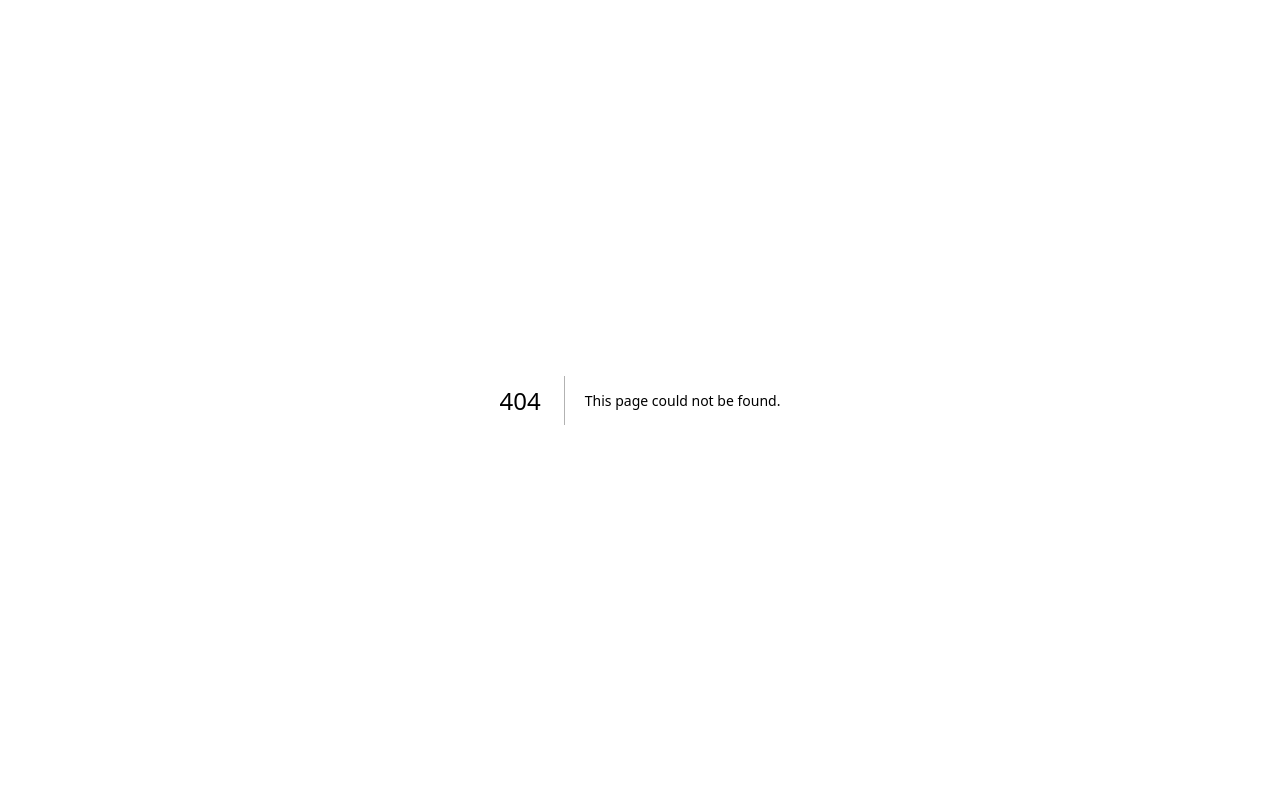
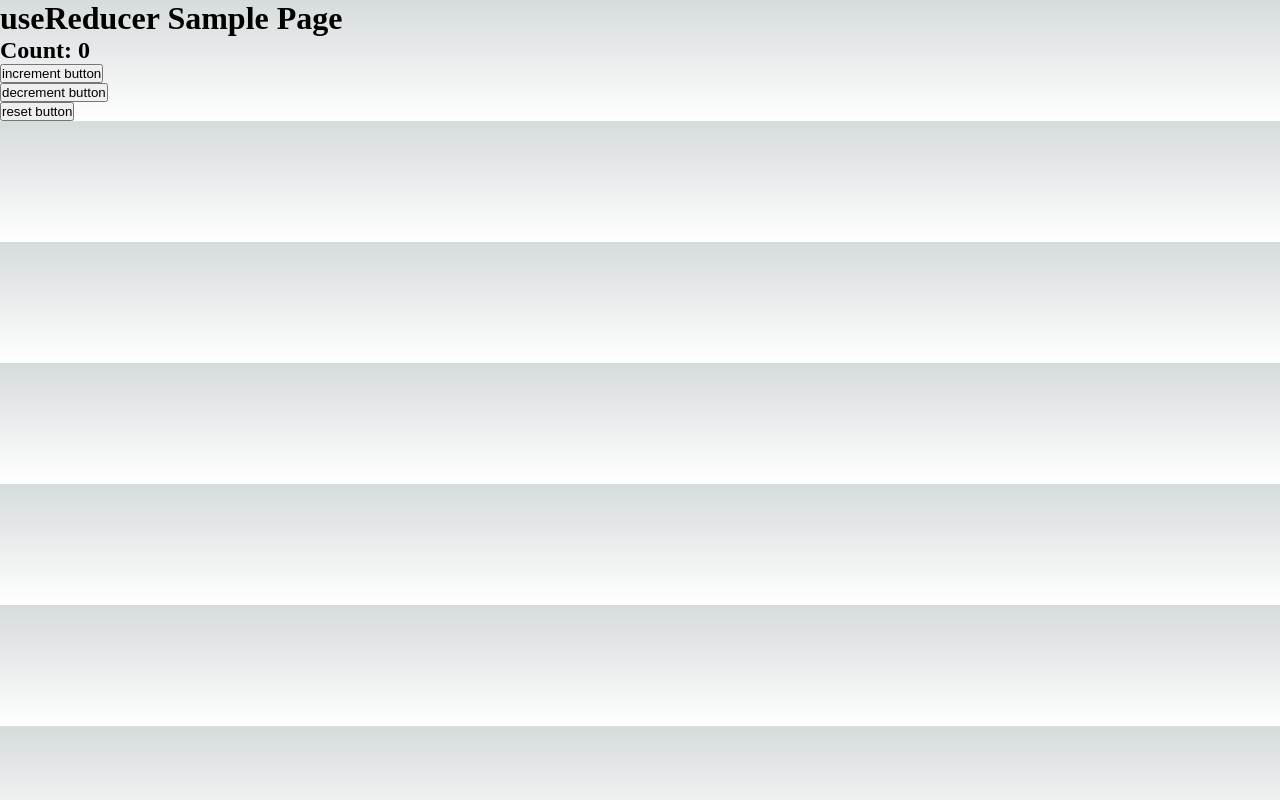
Before and after one commit to negi524/nextjs-starter, a Next.js app: page /use-reducer-sample in a window 1280 px wide. Before the commit this address had no page. Built offline with nearby package versions, Linux system fonts and the light colour scheme.

Commit message:
add useReducer sample

```diff
--- /dev/null
+++ b/src/app/use-reducer-sample/page.tsx
@@ -0,0 +1,41 @@
+"use client";
+import { useReducer } from "react";
+
+type StateType = {
+  count: number;
+};
+
+type ActionType = "increment" | "decrement" | "reset";
+
+const initialState: StateType = {
+  count: 0,
+} as const;
+
+function reducer(state: StateType, action: ActionType) {
+  switch (action) {
+    case "increment":
+      return { count: state.count + 1 };
+    case "decrement":
+      return { count: state.count - 1 };
+    case "reset":
+      return initialState;
+    default:
+      throw new Error();
+  }
+}
+
+export default function UseReducerSamplePage() {
+  const [state, dispatch] = useReducer(reducer, initialState);
+
+  return (
+    <>
+      <h1>useReducer Sample Page</h1>
+      <h2>Count: {state.count}</h2>
+      <button onClick={() => dispatch("increment")}>increment button</button>
+      <br />
+      <button onClick={() => dispatch("decrement")}>decrement button</button>
+      <br />
+      <button onClick={() => dispatch("reset")}>reset button</button>
+    </>
+  );
+}
```
